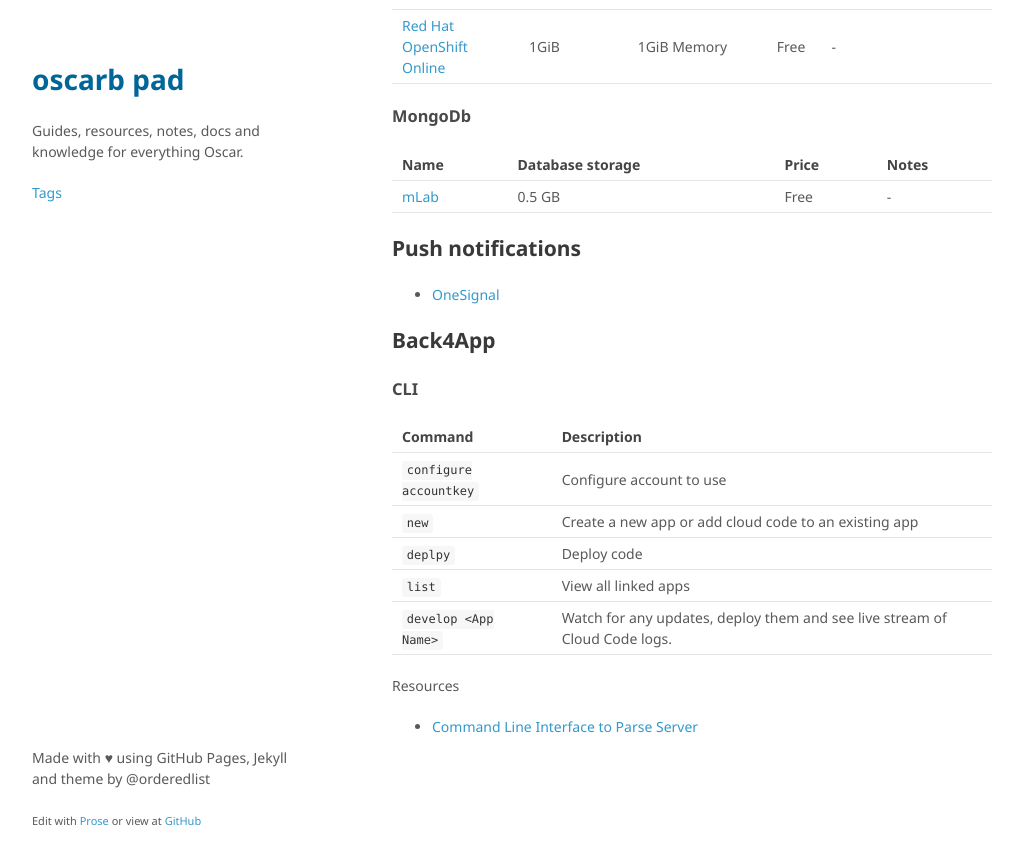
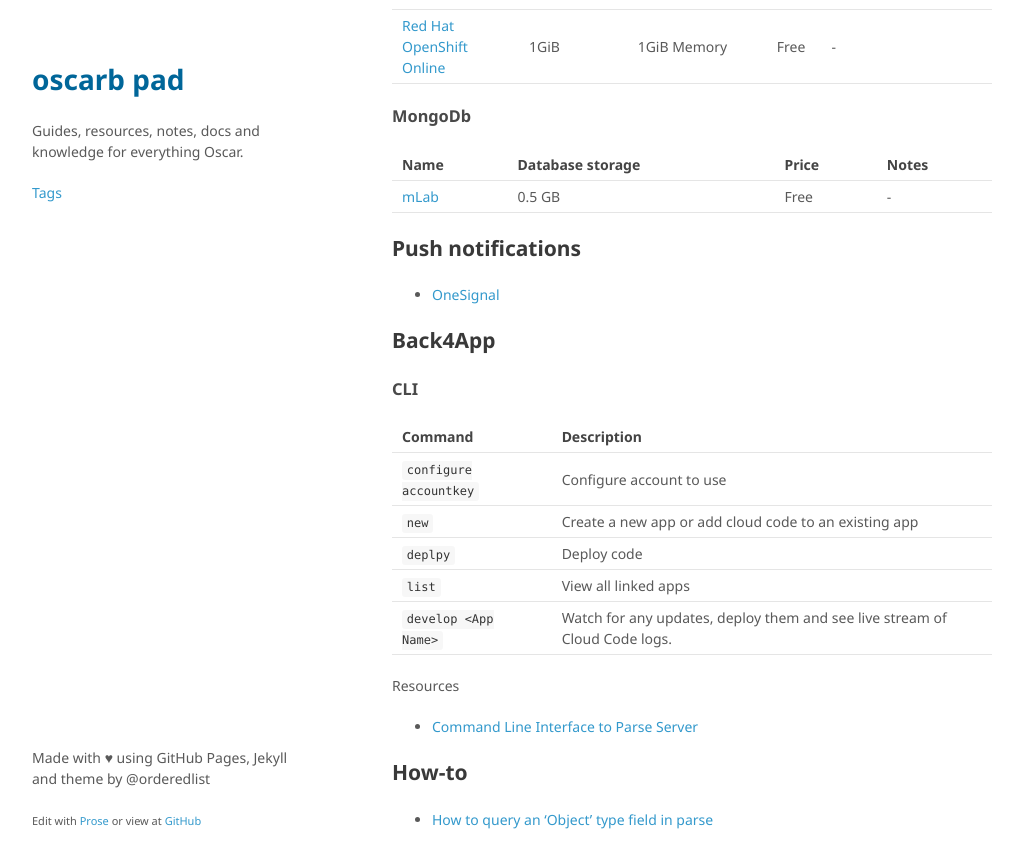
Before and after one commit to oscarb/pad, a Jekyll site: the page built from _docs/parse-server.md, in a window 1280 px wide and 900 px high, scrolled down 1071 px. Shown: the top 868 px of the window, without its empty margins (128-1151 px from the left). Built offline with Jekyll 4.4.1, drawn with Linux system fonts in a browser that asks for light colours; some web fonts are replaced.

Commit message:
Update parse-server.md

```diff
--- a/_docs/parse-server.md
+++ b/_docs/parse-server.md
@@ -70,6 +70,9 @@ Command | Description
 `list` | View all linked apps
 `develop <App Name>` | Watch for any updates, deploy them and see live stream of Cloud Code logs.
 
-
 Resources
 * [Command Line Interface to Parse Server](https://blog.back4app.com/2017/01/20/cli-parse-server/)
+
+## How-to
+
+* [How to query an 'Object' type field in parse](https://stackoverflow.com/questions/31306318/how-to-query-an-object-type-field-in-parse)
```
